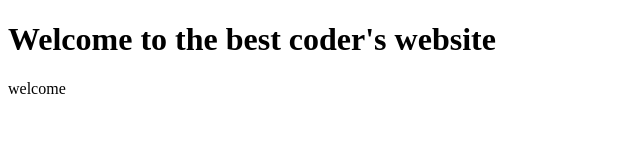
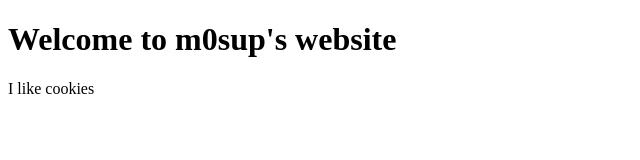
Before and after one commit to m0sup/m0sup.github.io, a plain HTML site: page index.html in a window 1280 px wide. Shown: the whole page, without its empty margins (0-640 px from the left). Drawn offline with Linux system fonts and the light colour scheme.

Commit message:
Update index.html

```diff
--- a/index.html
+++ b/index.html
@@ -7,7 +7,7 @@
     <title> m0sup da L0rd </title>
   </head>
   <body>
-    <h1>Welcome to the best coder's website</h1>
-    <p>welcome</p>
+    <h1>Welcome to m0sup's website</h1>
+    <p>I like cookies</p>
   </body>
 </html>
```
